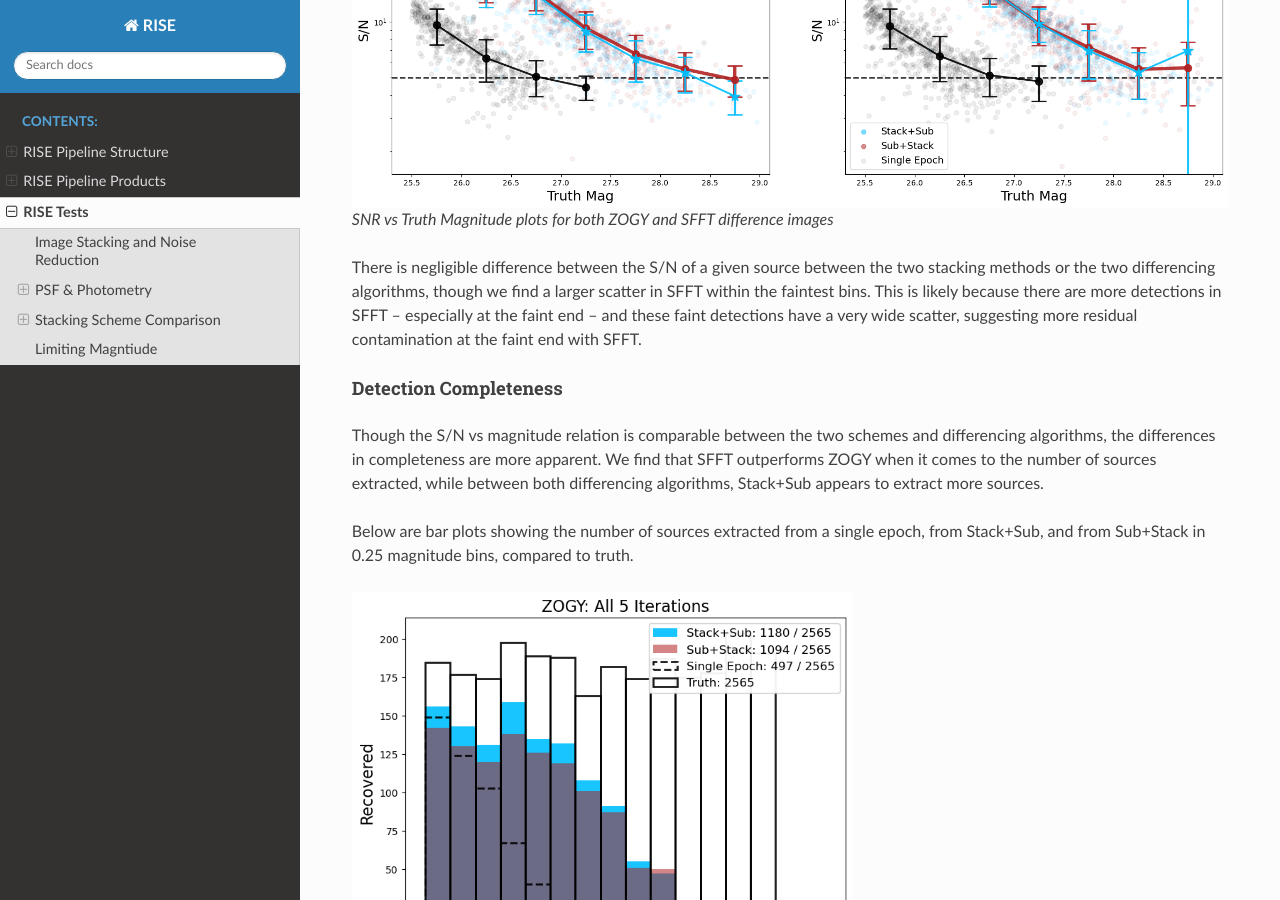
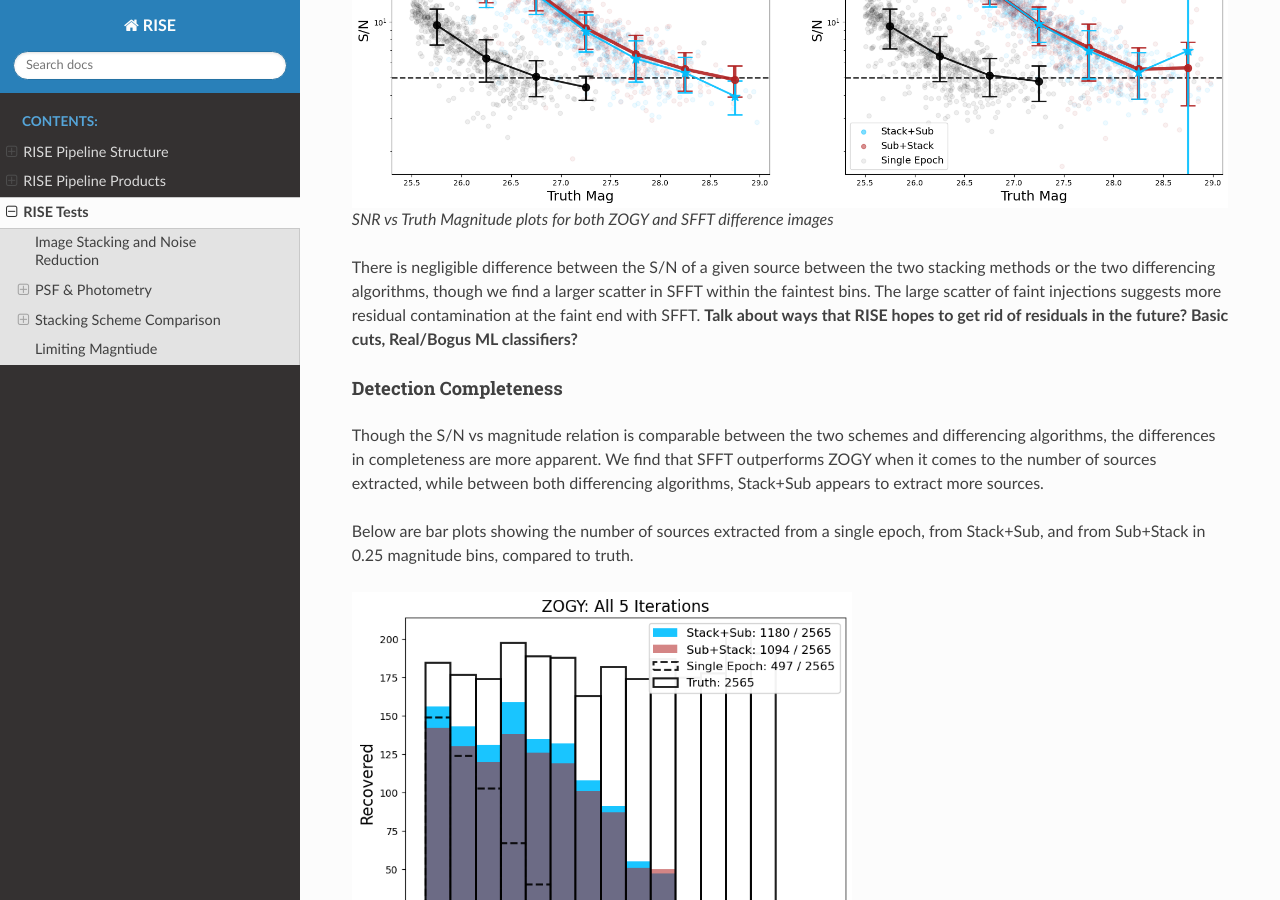
Before and after one commit to joseph-santana/RISE-docs, a Sphinx documentation site: the page built from source/tests.rst, in a window 1280 px wide and 900 px high, scrolled down 7102 px. Built offline with Sphinx 7.4.7 and the Read the Docs theme 3.1.0, drawn with Linux system fonts in a browser that asks for light colours.

Commit message:
Update stacking scheme tests

```diff
--- a/source/tests.rst
+++ b/source/tests.rst
@@ -146,7 +146,8 @@ We measure S/N using a 4-pixel diameter aperture.
     SNR vs Truth Magnitude plots for both ZOGY and SFFT difference images
 
 There is negligible difference between the S/N of a given source between the two stacking methods or the two differencing algorithms, though we find a larger scatter in SFFT within the faintest bins.
-This is likely because there are more detections in SFFT -- especially at the faint end -- and these faint detections have a very wide scatter, suggesting more residual contamination at the faint end with SFFT.
+The large scatter of faint injections suggests more residual contamination at the faint end with SFFT.
+**Talk about ways that RISE hopes to get rid of residuals in the future? Basic cuts, Real/Bogus ML classifiers?**
 
 .. From this, we also take S/N to be an unilluminating metric by which we can compare the effectiveness of the different stacking schemes.
 
```
